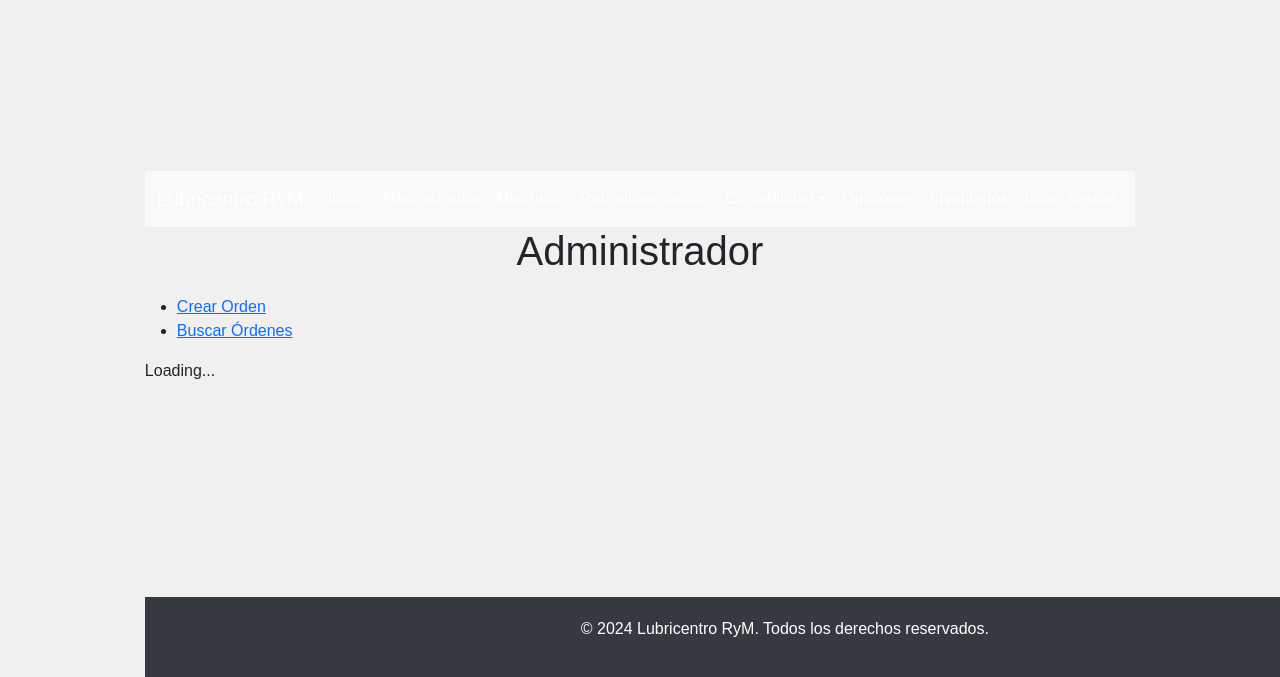
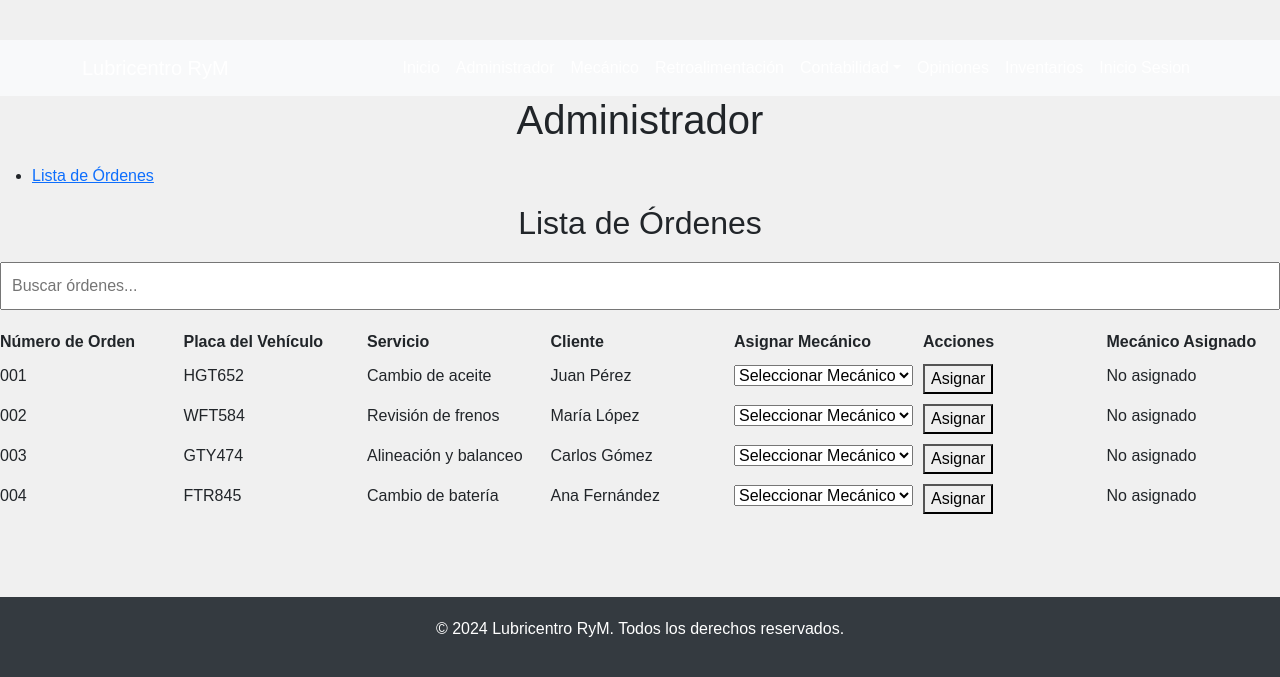
Before and after one commit to bacosta30762/ProyectoFinalFidelitas, a React (Create React App) app in the folder web-page-lubricentro/: page /admin/lista in a window 1280 px wide. Shown: the part 123-800 px from the top of the page. Built offline with nearby package versions, Linux system fonts and the light colour scheme; no server answers; what @react-pdf/renderer would draw is missing.

Commit message:
Modulo Ordenes Admin
Ajustes a modulo para asignar ordenes

```diff
--- /dev/null
+++ b/web-page-lubricentro/src/components/admin/AdminOrderList.jsx
@@ -0,0 +1,162 @@
+import React, { useState } from "react";
+
+const AdminOrderList = () => {
+  // Datos fake de mecánicos
+  const mecanicos = [
+    "Luis Martínez",
+    "Carlos Ruiz",
+    "Fernando Torres",
+    "Miguel Hernández",
+    "Ana Fernández",
+  ];
+
+  // Datos fake para las órdenes
+  const ordenes = [
+    {
+      id: 1,
+      numeroOrden: "001",
+      placaVehiculo: "HGT652",
+      servicio: "Cambio de aceite",
+      cliente: "Juan Pérez",
+      mecanicoAsignado: "",
+    },
+    {
+      id: 2,
+      numeroOrden: "002",
+      placaVehiculo: "WFT584",
+      servicio: "Revisión de frenos",
+      cliente: "María López",
+      mecanicoAsignado: "",
+    },
+    {
+      id: 3,
+      numeroOrden: "003",
+      placaVehiculo: "GTY474",
+      servicio: "Alineación y balanceo",
+      cliente: "Carlos Gómez",
+      mecanicoAsignado: "",
+    },
+    {
+      id: 4,
+      numeroOrden: "004",
+      placaVehiculo: "FTR845",
+      servicio: "Cambio de batería",
+      cliente: "Ana Fernández",
+      mecanicoAsignado: "",
+    },
+  ];
+
+  // Estado para manejar las órdenes y la búsqueda
+  const [ordenesConMecanicos, setOrdenesConMecanicos] = useState(ordenes);
+  const [searchTerm, setSearchTerm] = useState("");
+  const [selectedMecanicos, setSelectedMecanicos] = useState({});
+
+  // Función para manejar el cambio de mecánico seleccionado
+  const handleMecanicoSelect = (id, mecanico) => {
+    setSelectedMecanicos({
+      ...selectedMecanicos,
+      [id]: mecanico,
+    });
+  };
+
+  // Función para confirmar la asignación del mecánico
+  const handleMecanicoAssign = (id) => {
+    const mecanico = selectedMecanicos[id];
+    if (mecanico) {
+      setOrdenesConMecanicos(
+        ordenesConMecanicos.map((orden) =>
+          orden.id === id ? { ...orden, mecanicoAsignado: mecanico } : orden
+        )
+      );
+    }
+  };
+
+  // Filtrar las órdenes según el término de búsqueda
+  const filteredOrdenes = ordenesConMecanicos.filter(
+    (orden) =>
+      orden.numeroOrden.includes(searchTerm) ||
+      orden.placaVehiculo.toLowerCase().includes(searchTerm.toLowerCase()) ||
+      orden.servicio.toLowerCase().includes(searchTerm.toLowerCase()) ||
+      orden.cliente.toLowerCase().includes(searchTerm.toLowerCase())
+  );
+
+  return (
+    <div>
+      <h2>Lista de Órdenes</h2>
+      <input
+        type="text"
+        placeholder="Buscar órdenes..."
+        value={searchTerm}
+        onChange={(e) => setSearchTerm(e.target.value)}
+        style={{ marginBottom: "20px", padding: "10px", width: "100%" }}
+      />
+      <div
+        style={{
+          display: "grid",
+          gridTemplateColumns: "repeat(7, 1fr)",
+          gap: "10px",
+        }}
+      >
+        <div>
+          <strong>Número de Orden</strong>
+        </div>
+        <div>
+          <strong>Placa del Vehículo</strong>
+        </div>
+        <div>
+          <strong>Servicio</strong>
+        </div>
+        <div>
+          <strong>Cliente</strong>
+        </div>
+        <div>
+          <strong>Asignar Mecánico</strong>
+        </div>
+        <div>
+          <strong>Acciones</strong>
+        </div>
+        <div>
+          <strong>Mecánico Asignado</strong>
+        </div>
+
+        {filteredOrdenes.length > 0 ? (
+          filteredOrdenes.map((orden) => (
+            <React.Fragment key={orden.id}>
+              <div>{orden.numeroOrden}</div>
+              <div>{orden.placaVehiculo}</div>
+              <div>{orden.servicio}</div>
+              <div>{orden.cliente}</div>
+              <div>
+                <select
+                  value={selectedMecanicos[orden.id] || ""}
+                  onChange={(e) =>
+                    handleMecanicoSelect(orden.id, e.target.value)
+                  }
+                >
+                  <option value="">Seleccionar Mecánico</option>
+                  {mecanicos.map((mecanico, index) => (
+                    <option key={index} value={mecanico}>
+                      {mecanico}
+                    </option>
+                  ))}
+                </select>
+              </div>
+              <div>
+                <button onClick={() => handleMecanicoAssign(orden.id)}>
+                  Asignar
+                </button>
+              </div>
+              <div>{orden.mecanicoAsignado || "No asignado"}</div>
+            </React.Fragment>
+          ))
+        ) : (
+          <div style={{ gridColumn: "span 7", textAlign: "center" }}>
+            No se encontraron órdenes.
+          </div>
+        )}
+      </div>
+    </div>
+  );
+};
+
+export default AdminOrderList;
--- a/web-page-lubricentro/src/pages/AdminPage.jsx
+++ b/web-page-lubricentro/src/pages/AdminPage.jsx
@@ -1,32 +1,20 @@
-import React from 'react';
-import OrdenForm from '../components/orden/OrdenForm';
-import OrdenList from '../components/orden/OrdenList';
-import OrdenDetail from '../components/orden/OrdenDetail';
-import OrdenSearch from '../components/orden/OrdenSearch';
-import { Route, Routes, Link, useResolvedPath } from 'react-router-dom';
-import axios from 'axios';
+import React from "react";
+import { Route, Routes, Link } from "react-router-dom";
+import AdminOrderList from "../components/admin/AdminOrderList";
 
 const AdminPage = () => {
-  const resolvedPath = useResolvedPath();
-  const baseUrl = resolvedPath.pathname;
-
   return (
     <div>
       <h1>Administrador</h1>
       <nav>
         <ul>
-          <li><Link to={`${baseUrl}/crear`}>Crear Orden</Link></li>
-          <li><Link to={`${baseUrl}/buscar`}>Buscar Órdenes</Link></li>
+          <li>
+            <Link to="/admin/lista">Lista de Órdenes</Link>
+          </li>
         </ul>
       </nav>
       <Routes>
-        <Route path="crear" element={<OrdenForm onSubmit={(data) => {
-          axios.post('/api/ordenes', data)
-            .then(response => console.log('Orden creada:', response.data))
-            .catch(error => console.error('Error creating order:', error));
-        }} />} />
-        <Route path="buscar" element={<OrdenSearch />} />
-        <Route path=":id" element={<OrdenDetail />} />
+        <Route path="lista" element={<AdminOrderList />} />
       </Routes>
     </div>
   );
```
